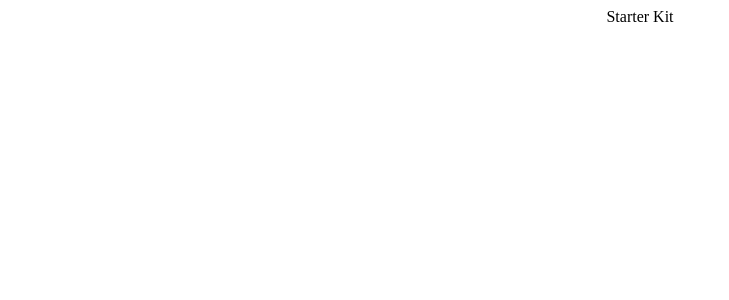
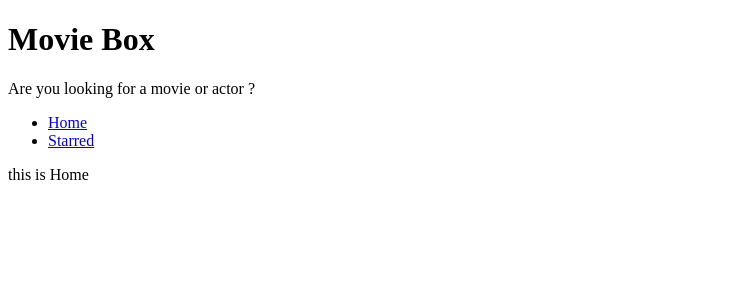
Before and after one commit to dhanush72/movie-box, a React (Create React App) app: page / in a window 1280 px wide. Shown: the top 300 px of the page, without its empty margins (0-729 px from the left). Built offline with nearby package versions, Linux system fonts and the light colour scheme.

Commit message:
added => dynamic title with router navbar

```diff
--- a/src/App.js
+++ b/src/App.js
@@ -1,8 +1,23 @@
-import './App.css';
+import React from 'react';
+import { Switch, Route } from 'react-router-dom';
+import Home from './pages/Home';
+import Starred from './pages/Starred';
 
 function App() {
   // eslint-disable-next-line react/react-in-jsx-scope
-  return <div className="App"> Starter Kit</div>;
+  return (
+    <>
+      <Switch>
+        <Route exact path="/">
+          <Home />
+        </Route>
+        <Route exact path="/starred">
+          <Starred />
+        </Route>
+        <Route>404 Page</Route>
+      </Switch>
+    </>
+  );
 }
 
 export default App;
--- /dev/null
+++ b/src/components/Nav.js
@@ -0,0 +1,32 @@
+import React from 'react';
+import { Link } from 'react-router-dom';
+
+const links = [
+  {
+    to: '/',
+    text: 'Home',
+  },
+  {
+    to: '/starred',
+    text: 'Starred',
+  },
+];
+
+// eslint-disable-next-line arrow-body-style
+const Nav = () => {
+  return (
+    <div>
+      <ul>
+        {links.map(({ to, text }) => (
+          <li>
+            <Link to={to} key={to}>
+              {text}
+            </Link>
+          </li>
+        ))}
+      </ul>
+    </div>
+  );
+};
+
+export default Nav;
--- /dev/null
+++ b/src/components/Render.js
@@ -0,0 +1,19 @@
+import React from 'react';
+import Nav from './Nav';
+import Title from './Title';
+
+// eslint-disable-next-line arrow-body-style
+const Render = ({ children }) => {
+  return (
+    <>
+      <Title
+        title="Movie Box"
+        subtitle="Are you looking for a movie or actor ?"
+      />
+      <Nav />
+      {children}
+    </>
+  );
+};
+
+export default Render;
--- /dev/null
+++ b/src/components/Title.js
@@ -0,0 +1,10 @@
+import React from 'react';
+
+const Title = ({ title, subtitle }) => (
+  <div>
+    <h1> {title} </h1>
+    <p>{subtitle}</p>
+  </div>
+);
+
+export default Title;
--- a/src/index.js
+++ b/src/index.js
@@ -1,13 +1,16 @@
-import React from "react";
-import ReactDOM from "react-dom";
-import App from "./App";
-import reportWebVitals from "./reportWebVitals";
+import React from 'react';
+import ReactDOM from 'react-dom';
+import { BrowserRouter as Router } from 'react-router-dom';
+import App from './App';
+import reportWebVitals from './reportWebVitals';
 
 ReactDOM.render(
   <React.StrictMode>
-    <App />
+    <Router>
+      <App />
+    </Router>
   </React.StrictMode>,
-  document.getElementById("root")
+  document.getElementById('root')
 );
 
 // If you want to start measuring performance in your app, pass a function
--- /dev/null
+++ b/src/pages/Home.js
@@ -0,0 +1,9 @@
+import React from 'react';
+import Render from '../components/Render';
+
+// eslint-disable-next-line arrow-body-style
+const Home = () => {
+  return <Render>this is Home</Render>;
+};
+
+export default Home;
--- /dev/null
+++ b/src/pages/Starred.js
@@ -0,0 +1,9 @@
+import React from 'react';
+import Render from '../components/Render';
+
+// eslint-disable-next-line arrow-body-style
+const Starred = () => {
+  return <Render>Starred</Render>;
+};
+
+export default Starred;
```
Also changed, not shown: package.json (+4 -4 lines), 1 other file (tests, documents, lock files or other folders).
